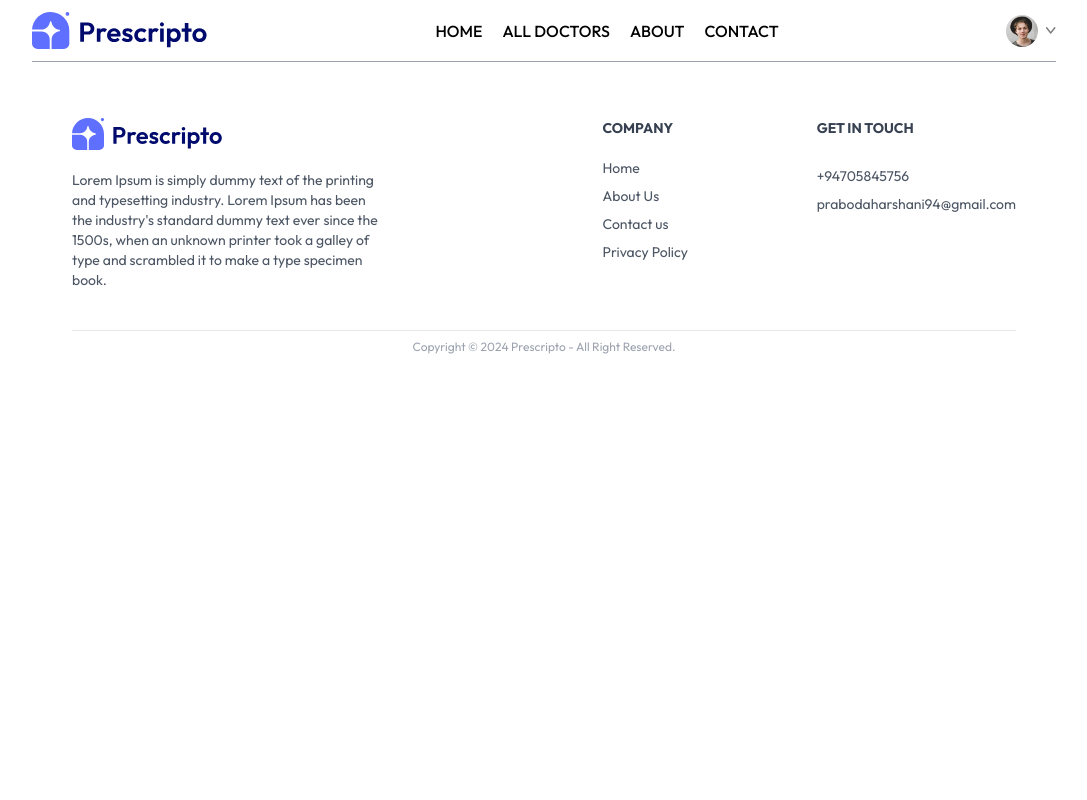
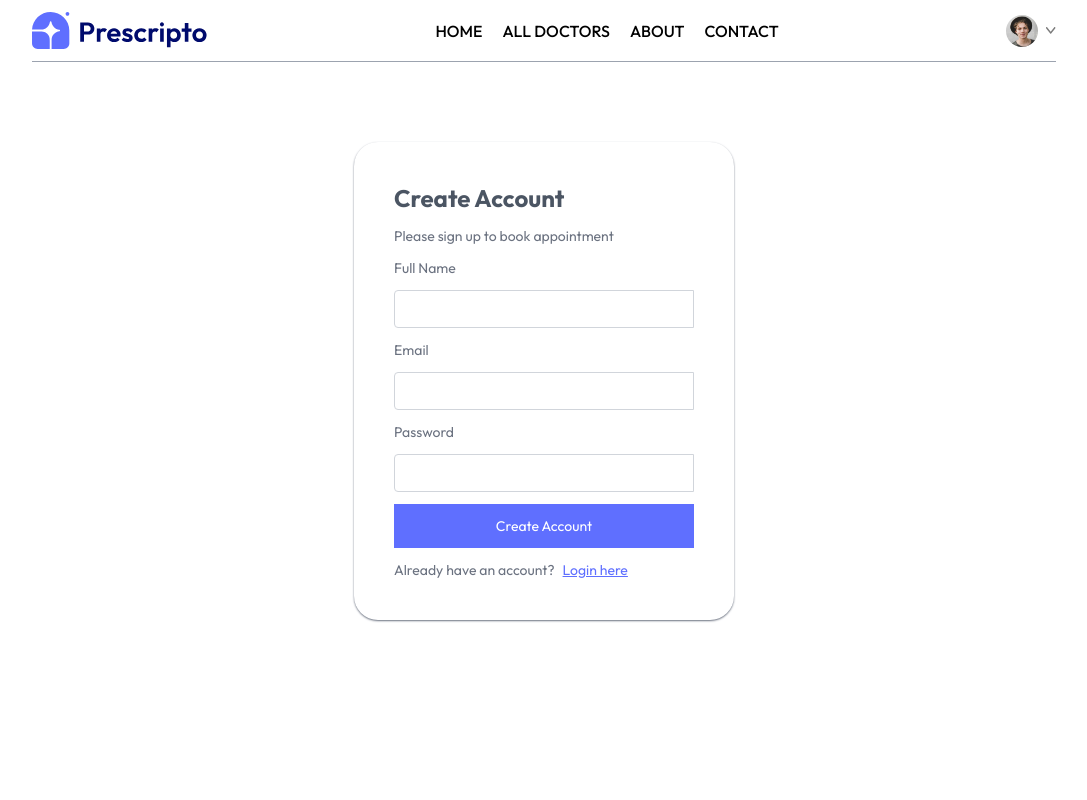
Before and after one commit to prabodhahdev/DocBook, a React (Vite) app in the folder frontend/: page /login in a window 1280 px wide. Shown: the top 800 px of the page, without its empty margins (96-1183 px from the left). Built offline with nearby package versions, Linux system fonts and the light colour scheme.

Commit message:
login and signup form

```diff
--- a/frontend/src/App.jsx
+++ b/frontend/src/App.jsx
@@ -9,6 +9,7 @@ import MyAppointments from './pages/MyAppointments'
 import Appointment from './pages/Appointment'
 import Navbar from './components/Navbar'
 import Footer from './components/Footer'
+import Login from './pages/Login'
 
 const App = () => {
   return (
@@ -16,6 +17,7 @@ const App = () => {
       <Navbar/>
       <Routes>
         <Route path='/' element={<Home/>}/>
+        <Route path='/login' element={<Login/>}/>
         <Route path='/doctors' element={<Doctors/>}/>
         <Route path='/doctors/:speciality' element={<Doctors/>}/>
         <Route path='/about' element={<About/>}/>
--- a/frontend/src/pages/Login.jsx
+++ b/frontend/src/pages/Login.jsx
@@ -1,10 +1,49 @@
-import React from 'react'
+import React, { useState } from 'react'
 
 const Login = () => {
+  const [login,setLogin]=useState(false)
 
   return (
     <div>
+      <div className='flex items-center justify-center mt-20 mb-48 text-sm text-gray-500  '>
+        <form action="" className='flex flex-col p-10 rounded-3xl gap-3 shadow-sm shadow-gray-500'>
 
+        <h1 className='text-gray-600 font-bold text-2xl'>{!login ? 'Create Account': 'Login'}</h1>
+
+        <p>Please {!login ? 'sign up': 'login'} to book appointment</p>
+
+        {!login && (
+            <>
+              <label htmlFor="fullName">Full Name</label>
+              <input
+                type="text"
+                name="fullName"
+                id="fullName"
+                className='border border-gray-300 p-2 rounded-s w-[300px]'
+              />
+            </>
+          )}
+        <label htmlFor="">Email</label>
+        <input type="email" name="" id="" className='border border-gray-300 p-2 rounded-s w-[300px]' />
+
+        <label htmlFor="">Password</label>
+        <input type="password" name="" id="" className='border border-gray-300 p-2 rounded-s w-[300px]' />
+
+        <button className='bg-primary  py-3 px-5 text-white '>{!login ? 'Create Account': 'Login'}</button>
+        <div className='flex gap-2'>
+           <p>{!login ? 'Already have an account?': 'Create an account?'}</p>
+
+           <p
+           className='text-primary cursor-pointer underline decoration-primary '
+           onClick={()=>setLogin(!login)}
+           >
+
+            {!login ? 'Login here': 'Sign up here'}
+
+          </p>
+        </div>
+        </form>
+      </div>
     </div>
   )
 }
```
